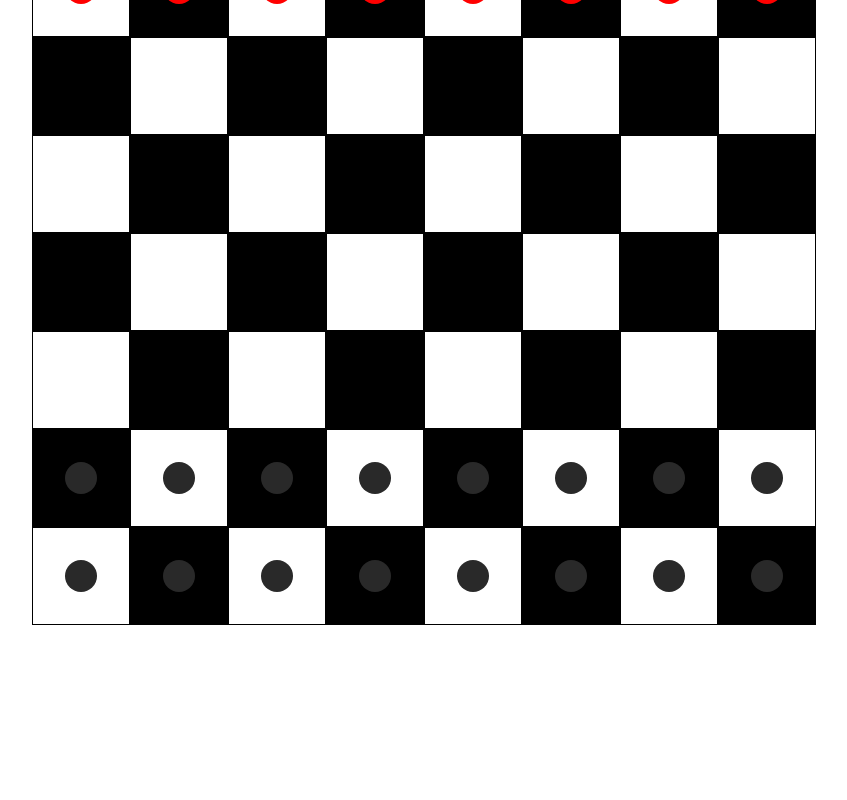
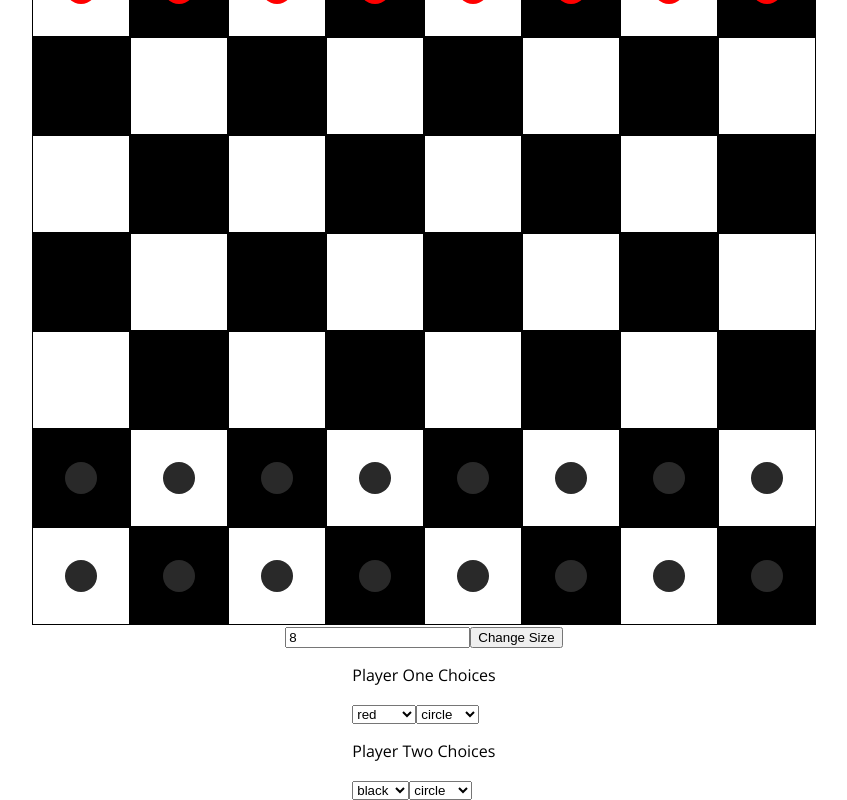
Before and after one commit to Nickzster/DrivenDeliveriesInterviewProject, a React (Create React App) app in the folder client/: page / in a window 1280 px wide. Shown: the part 245-1045 px from the top of the page, without its empty margins (216-1063 px from the left). Before the commit the page ends 870 px from the top, so only its background shows below. Built offline with nearby package versions, Linux system fonts and the light colour scheme.

Commit message:
Got boilerplate for players finished.

```diff
--- a/client/src/screens/Checkboard/Board.tsx
+++ b/client/src/components/Checkboard/Board.tsx
@@ -1,7 +1,7 @@
 import React, { useState } from "react";
 import "./styles/board.css";
 import { generateBoard, initalizeBoard, PieceProps } from "../../lib/Board";
-import Piece from "../../components/Piece";
+import Piece from "../Piece";
 
 interface Props {
   board: PieceProps[][];
--- /dev/null
+++ b/client/src/components/Player/DropDown.tsx
@@ -0,0 +1,20 @@
+import React from "react";
+
+interface Props {
+  values: string[];
+  name: string;
+  cb: Function;
+}
+
+const DropDown: React.FC<Props> = (props) => {
+  const { values, name, cb } = props;
+  return (
+    <select name={name} onChange={(e) => cb(e)}>
+      {values.map((value) => (
+        <option value={value}>{value}</option>
+      ))}
+    </select>
+  );
+};
+
+export default DropDown;
--- a/client/src/components/Player/index.ts
+++ /dev/null
@@ -1 +0,0 @@
-export { default } from "./Radio";
--- /dev/null
+++ b/client/src/components/Player/index.tsx
@@ -0,0 +1,47 @@
+import React, { useState } from "react";
+import Radio from "./Radio";
+import DropDown from "./DropDown";
+
+const playerOneColorChoices = ["red", "orange", "yellow"];
+const playerOneShapeChoices = ["circle", "square"];
+
+const playerTwoColorChoices = ["black", "blue", "green"];
+const playerTwoShapeChoices = ["circle", "square"];
+
+interface Props {
+  playerOneCB: Function;
+  playerTwoCB: Function;
+}
+
+//TODO: Refactor
+const Players: React.FC<Props> = (props) => {
+  const { playerOneCB, playerTwoCB } = props;
+  return (
+    <div className='radio-container'>
+      <p>Player One Choices</p>
+      <DropDown
+        name='playeronecolorchoices'
+        values={playerOneColorChoices}
+        cb={playerOneCB}
+      />
+      <DropDown
+        name='playeroneshapechoices'
+        values={playerOneShapeChoices}
+        cb={playerOneCB}
+      />
+      <p>Player Two Choices</p>
+      <DropDown
+        name='playertwocolorchoices'
+        values={playerTwoColorChoices}
+        cb={playerTwoCB}
+      />
+      <DropDown
+        name='playertwoshapechoices'
+        values={playerTwoShapeChoices}
+        cb={playerTwoCB}
+      />
+    </div>
+  );
+};
+
+export default Players;
--- /dev/null
+++ b/client/src/components/Player/styles/radio.css
@@ -0,0 +1,6 @@
+.radio-container {
+  display: flex;
+  flex-direction: column;
+  align-items: center;
+  justify-content: center;
+}
--- a/client/src/screens/Game/index.tsx
+++ b/client/src/screens/Game/index.tsx
@@ -1,10 +1,29 @@
 import React, { useState } from "react";
 import { initalizeBoard } from "../../lib/Board";
-import CheckerBoard from "../Checkboard";
+import CheckerBoard from "../../components/Checkboard";
+import ChangeSize from "../../components/ChangeSize";
+
+import "./styles/game.css";
+import Players from "../../components/Player";
 
 const Game = () => {
+  const [playerOne, updatePlayerOne] = useState({
+    color: "red",
+    shape: "circle",
+  });
+  const [playerTwo, updatePlayerTwo] = useState({
+    color: "black",
+    shape: "circle",
+  });
   const [size, updateSize] = useState("8");
   const [board, updateBoard] = useState(initalizeBoard(size));
+  //TODO: Refactor this into a single function
+  const updatePlayer1 = (e: any) => {
+    updatePlayerOne({ ...playerOne, [e.target.name]: e.target.value });
+  };
+  const updatePlayer2 = (e: any) => {
+    updatePlayerTwo({ ...playerTwo, [e.target.name]: e.target.value });
+  };
   const onChange = (e: any) => {
     updateSize(e.target.value);
   };
@@ -12,8 +31,15 @@ const Game = () => {
     updateBoard(initalizeBoard(size));
   };
   return (
-    <div>
+    <div className='game'>
       <CheckerBoard board={board} />
+      <ChangeSize
+        onChange={onChange}
+        onSubmit={onSubmit}
+        name='size'
+        value={size}
+      />
+      <Players playerOneCB={updatePlayer1} playerTwoCB={updatePlayer2} />
     </div>
   );
 };
--- /dev/null
+++ b/client/src/screens/Game/styles/game.css
@@ -0,0 +1,6 @@
+.game {
+  display: flex;
+  flex-direction: column;
+  align-items: center;
+  justify-content: center;
+}
```
Also changed, not shown: client/src/components/Checkboard/index.tsx (renamed from client/src/screens/Checkboard/index.tsx), client/src/components/Checkboard/styles/board.css (renamed from client/src/screens/Checkboard/styles/board.css).
